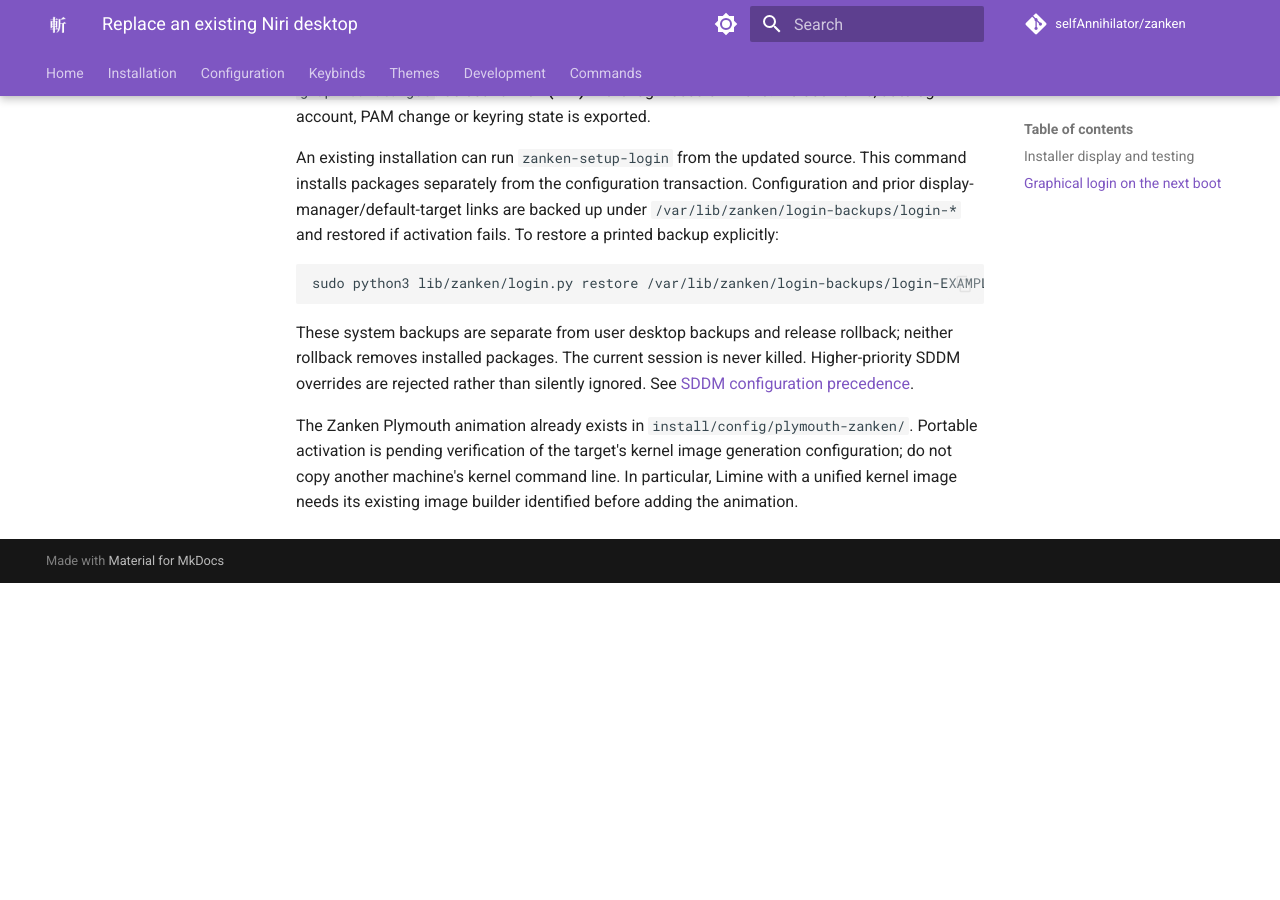
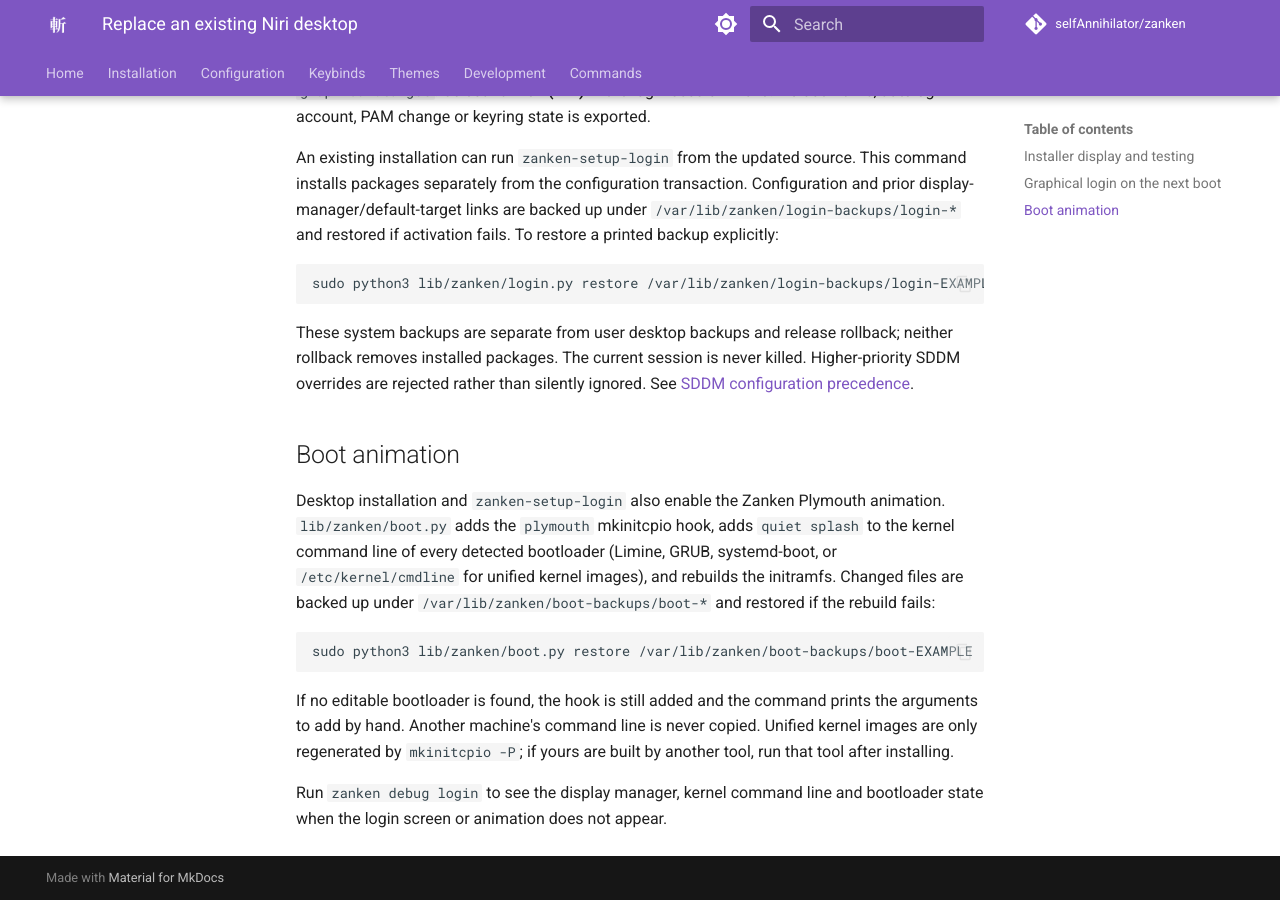
Before and after one commit to selfAnnihilator/zanken, an MkDocs documentation site: the page built from docs/desktop-takeover.md, in a window 1280 px wide and 900 px high, scrolled down 1963 px. Built offline with MkDocs 1.6.1 and Material for MkDocs 9.7.7, drawn with Linux system fonts in a browser that asks for light colours; comment, search, counter and statistics services are not loaded; before the commit the page ends 2546 px from its top, so only the background shows below that.

Commit message:
Set up boot animation from zanken-setup-login and document it
Co-Authored-By: Claude Sonnet 5.5 <noreply@anthropic.com>

````diff
--- a/docs/desktop-takeover.md
+++ b/docs/desktop-takeover.md
@@ -102,8 +102,23 @@ neither rollback removes installed packages. The current session is never killed
 Higher-priority SDDM overrides are rejected rather than silently ignored. See
 [SDDM configuration precedence](https://man.archlinux.org/man/sddm.conf.5.en).
 
-The Zanken Plymouth animation already exists in
-`install/config/plymouth-zanken/`. Portable activation is pending verification of
-the target's kernel image generation configuration; do not copy another machine's
-kernel command line. In particular, Limine with a unified kernel image needs its
-existing image builder identified before adding the animation.
+## Boot animation
+
+Desktop installation and `zanken-setup-login` also enable the Zanken Plymouth
+animation. `lib/zanken/boot.py` adds the `plymouth` mkinitcpio hook, adds
+`quiet splash` to the kernel command line of every detected bootloader (Limine,
+GRUB, systemd-boot, or `/etc/kernel/cmdline` for unified kernel images), and
+rebuilds the initramfs. Changed files are backed up under
+`/var/lib/zanken/boot-backups/boot-*` and restored if the rebuild fails:
+
+```bash
+sudo python3 lib/zanken/boot.py restore /var/lib/zanken/boot-backups/boot-EXAMPLE
+```
+
+If no editable bootloader is found, the hook is still added and the command
+prints the arguments to add by hand. Another machine's command line is never copied.
+Unified kernel images are only regenerated by `mkinitcpio -P`; if yours are built
+by another tool, run that tool after installing.
+
+Run `zanken debug login` to see the display manager, kernel command line and
+bootloader state when the login screen or animation does not appear.
````
Also changed, not shown: 1 other file.
